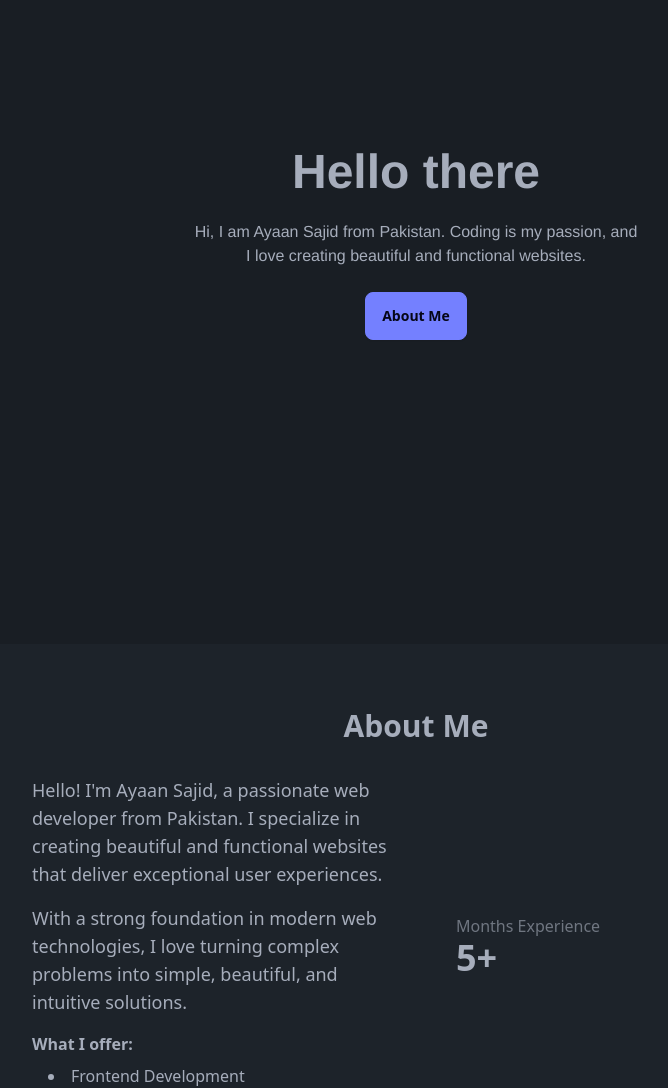
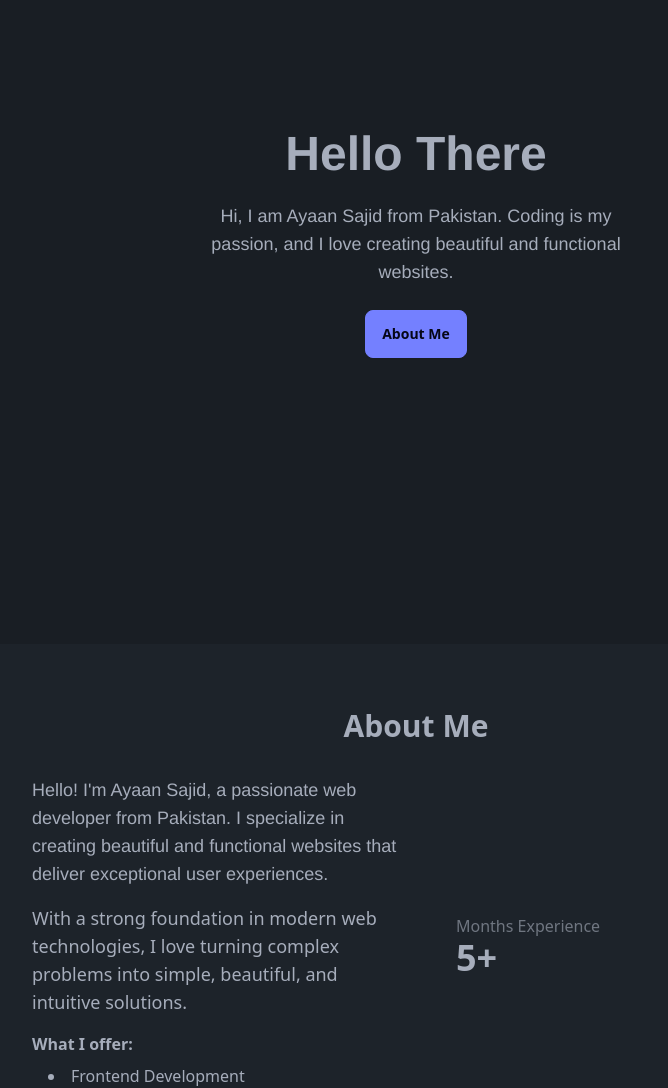
Before and after one commit to AyaanSucksAtCoding/AyaanTheDev, a website: page index.html in a window 1280 px wide. Shown: the part 220-1308 px from the top of the page, without its empty margins (224-892 px from the left). Drawn offline with Linux system fonts and the light colour scheme; a web font is replaced by a local one.

Commit message:
font applied

```diff
--- a/index.html
+++ b/index.html
@@ -50,8 +50,8 @@
 <div class="hero bg-base-200 min-h-screen font-helvetica">
   <div class="hero-content text-center">
     <div class="max-w-md">
-      <h1 class="text-5xl font-bold">Hello there</h1>
-      <p class="py-6">
+      <h1 class="text-5xl font-bold">Hello There</h1>
+      <p class="py-6 font-normal text-lg">
       Hi, I am Ayaan Sajid from Pakistan. Coding is my passion, and I love creating beautiful and functional websites.
       </p>
 
@@ -65,10 +65,10 @@
     <h2 class="text-3xl font-bold mb-8 text-center">About Me</h2>
     <div class="grid md:grid-cols-2 gap-8 items-center">
       <div class="space-y-4">
-        <p class="text-lg">
+        <p class="text-lg font-helvetica ">
           Hello! I'm Ayaan Sajid, a passionate web developer from Pakistan. I specialize in creating beautiful and functional websites that deliver exceptional user experiences.
         </p>
-        <p class="text-lg font-he">
+        <p class="text-lg font-hevetica">
           With a strong foundation in modern web technologies, I love turning complex problems into simple, beautiful, and intuitive solutions.
         </p>
         <div class="space-y-2">
```
Also changed, not shown: dist/output.css.
